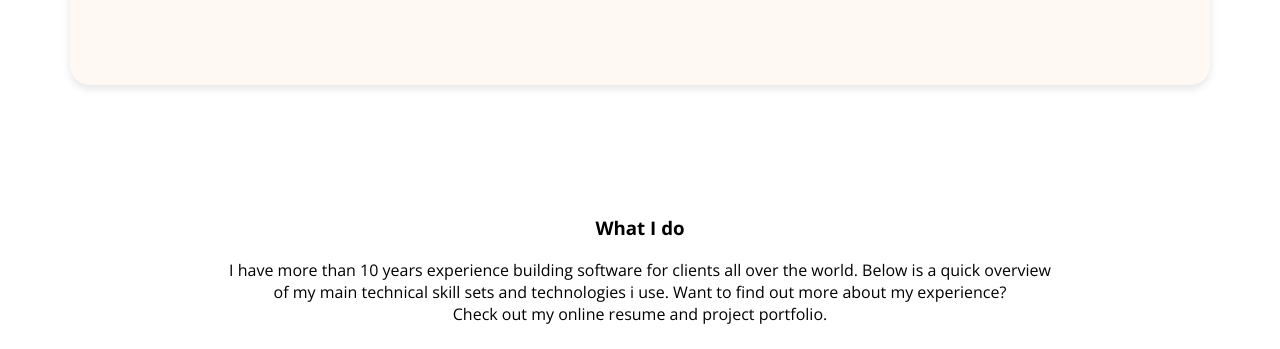
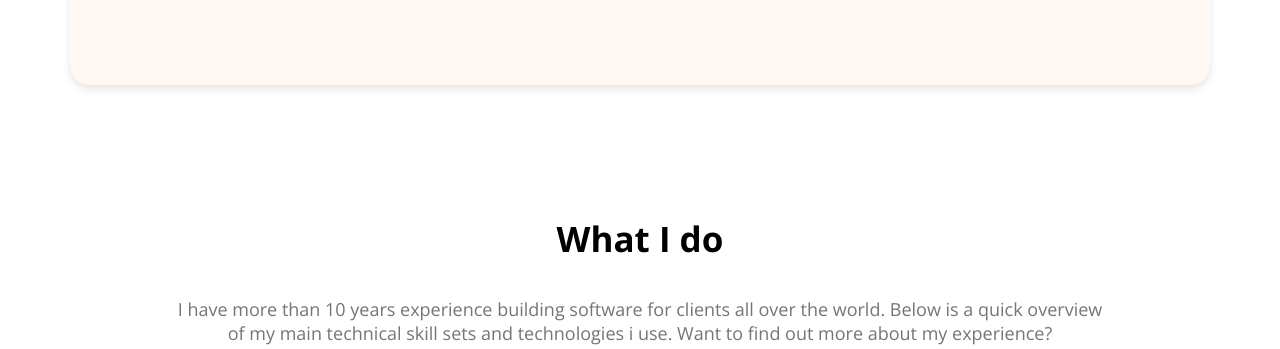
Before and after one commit to BidhanChandra440/Web-Developer-Portfolio, a plain HTML site: page index.html in a window 1280 px wide. Shown: the part 1517-1866 px from the top of the page. Drawn offline with nearby package versions, Linux system fonts and the light colour scheme.

Commit message:
added the fix error

```diff
--- a/style/portfolio.css
+++ b/style/portfolio.css
@@ -65,7 +65,7 @@ nav ul{
     cursor: pointer;
 }
 .btn-primary:hover{
-    background-color: ghostwhite;
+    background-color: grey;
 }
 
 /* banner style  */
@@ -170,10 +170,13 @@ main{
 
 .section-title2{
     text-align: center;
+    font-size: 35px;
 }
 
 .section-description2{
     text-align: center;
+    font-size: 18px;
+    color: rgba(117, 117, 117, 1)
 }
 
 .skills{
```
